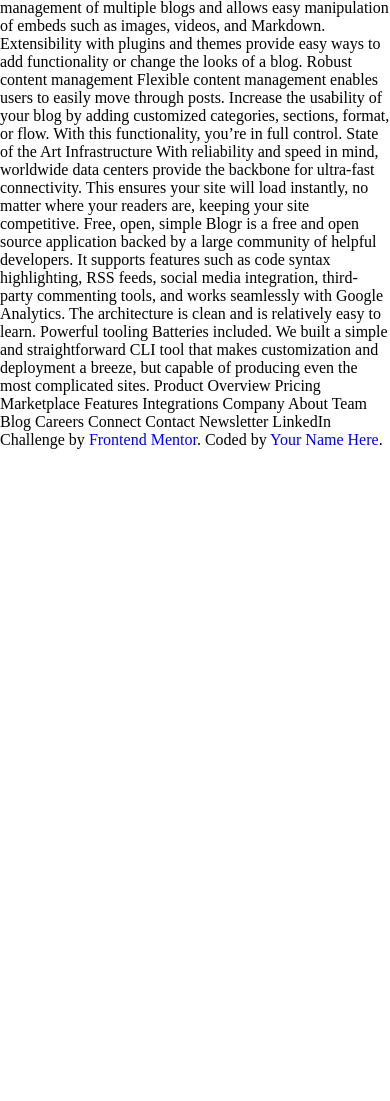
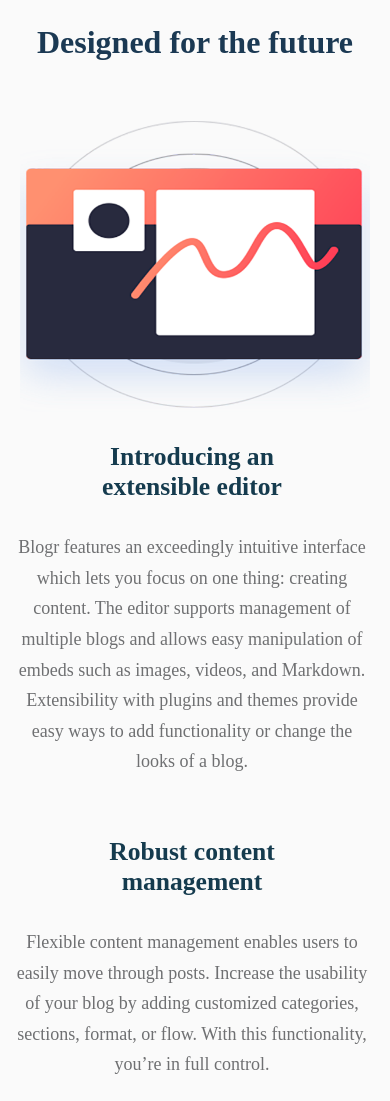
Before and after one commit to ArturdaSilvaRezende/Blogr-Landing-Page, a website built with webpack: page src/index.html in a window 390 px wide. Shown: the part 899-2000 px from the top of the page. Before the commit the page ends 1348 px from the top, so only its background shows below. Built offline with nearby package versions, Linux system fonts and the light colour scheme.

Commit message:
concluded and responsive designed-Section

```diff
--- a/src/index.html
+++ b/src/index.html
@@ -135,34 +135,78 @@
 
         </div><!-- title publicity -->
 
-    </header>
+    </header><!-- header -->
+
+    <main class="main">
+
+        <section class="designedSection">
+
+            <h1 class="designedTitle">Designed for the future</h1>
+
+            <div class="designedContent">
 
 
-    Designed for the future
 
-    Introducing an extensible editor
-    Blogr features an exceedingly intuitive interface which lets you focus on one thing: creating content.
-    The editor supports management of multiple blogs and allows easy manipulation of embeds such as images,
-    videos, and Markdown. Extensibility with plugins and themes provide easy ways to add functionality or
-    change the looks of a blog.
+                <div class="container">
 
-    Robust content management
-    Flexible content management enables users to easily move through posts. Increase the usability of your blog
-    by adding customized categories, sections, format, or flow. With this functionality, you’re in full control.
+
+                    <div class="designedDesc">
+                        <h1>Introducing an extensible editor</h1>
+                        <p>Blogr features an exceedingly intuitive interface which lets you focus on one thing: creating
+                            content. The editor supports management of multiple blogs and allows easy manipulation of
+                            embeds such as images, videos, and Markdown. Extensibility with plugins and themes provide
+                            easy ways to add functionality or change the looks of a blog.</p>
+                    </div>
+
+                    <div class="designedDesc">
+                        <h1>Robust content management</h1>
+                        <p>Flexible content management enables users to easily move through posts. Increase the
+                            usability of your blog by adding customized categories, sections, format, or flow. With this
+                            functionality, you’re in full control.</p>
+                    </div>
+
+                </div><!-- container description -->
+
+                <figure class="imgDesktop">
+
+                    <img src="assets/illustration-editor-desktop.png" alt="llustration-editor-desktop-img">
+
+                </figure><!-- llustration-editor-desktop-img -->
+
+                <figure class="imgMobile">
+                    <img src="assets/illustration-editor-mobile.png" alt="illustration-editor-mobile-img">
+                </figure>
+
+            </div>
+
+        </section><!--  designed section -->
+
+        <section class="stateSection">
 
             State of the Art Infrastructure
             With reliability and speed in mind, worldwide data centers provide the backbone for ultra-fast connectivity.
             This ensures your site will load instantly, no matter where your readers are, keeping your site competitive.
 
+        </section><!-- state section -->
+
+        <section class="descriptionSection">
+
             Free, open, simple
             Blogr is a free and open source application backed by a large community of helpful developers. It supports
-    features such as code syntax highlighting, RSS feeds, social media integration, third-party commenting tools,
+            features such as code syntax highlighting, RSS feeds, social media integration, third-party commenting
+            tools,
             and works seamlessly with Google Analytics. The architecture is clean and is relatively easy to learn.
 
             Powerful tooling
-    Batteries included. We built a simple and straightforward CLI tool that makes customization and deployment a breeze,
-    but
-    capable of producing even the most complicated sites.
+            Batteries included. We built a simple and straightforward CLI tool that makes customization and deployment a
+            breeze,
+            butapable of producing even the most complicated sites.
+
+        </section><!-- descriotion section -->
+
+    </main><!-- main content -->
+
+    <footer>
 
         Product
 
@@ -190,6 +234,8 @@
             Coded by <a href="#">Your Name Here</a>.
         </div>
 
+    </footer><!-- footer -->
+
 </body>
 
 </html>
--- a/src/js/index.js
+++ b/src/js/index.js
@@ -15,3 +15,6 @@ import "./header";
 import BgHeader from "./classBgHeader";
 const bg = new BgHeader();
 bg.insertBgHeader();
+
+//Main
+import "./mainContent";
--- /dev/null
+++ b/src/js/mainContent.js
@@ -0,0 +1,5 @@
+//desktop img
+import "../assets/illustration-editor-desktop.png";
+
+//mobile img
+import "../assets/illustration-editor-mobile.png";
--- /dev/null
+++ b/src/scss/_designed-section.scss
@@ -0,0 +1,139 @@
+@import "main-container";
+
+.designedSection {
+    grid-area: designedSection;
+    padding: 60px;
+    overflow: hidden;
+    position: relative;
+
+    .designedTitle {
+        color: #1b3953;
+        font-size: 2.3rem;
+        margin-bottom: 40px;
+        width: 100%;
+        position: relative;
+        text-align: right;
+        top: 10%;
+        right: 23%;
+    }
+
+    .designedContent {
+
+       display: flex;
+       justify-content: space-between;
+        align-items: center;
+
+        .container {
+
+            display: flex;
+            flex-direction: column;
+            width: 100%;
+
+            .designedDesc {
+
+                margin: 30px auto 30px auto;
+
+
+                h1 {
+                    color: #153b4e;
+                    margin-bottom: 30px;
+                    font-size: 1.6rem;
+                }
+
+                p {
+                    color: #6f7072;
+                    line-height: 1.7;
+                    font-size: 16px;
+                }
+
+            }
+
+
+        }
+
+        .imgDesktop {
+
+            width: 100%;
+
+            img {
+                width: 100%;
+                height: 50vmax;
+                display: block;
+                position: relative;
+                right: -33%;
+            }
+        }
+
+        .imgMobile {
+            display: none;
+        }
+    }
+
+}
+
+@media screen and (max-width: 1023px) {
+
+    .designedSection {
+
+        position: relative;
+        padding: 40px 0;
+
+        .designedTitle {
+            order: 1;
+            width: 100%;
+            font-size: 2rem;
+            position: static;
+            text-align: center;
+            margin-top: 10%;
+            padding: 0 20px;
+        }
+
+        .designedContent {
+
+           flex-wrap: wrap;
+
+            .container {
+                order: 3;
+                width: 100%;
+                position: relative;
+                left: -3px;
+
+                .designedDesc {
+
+                    margin: 30px auto;
+                    text-align: center;
+
+
+                    h1 {
+                        width: 200px;
+                        margin: 0 auto 30px auto;
+                    }
+
+                    p {
+                        width: 90%;
+                        margin: 0 auto;
+                       font-size: 18px;
+
+                    }
+                }
+            }
+
+            .imgDesktop {
+                display: none;
+            }
+
+            .imgMobile {
+                order: 2;
+                display: block;
+                width: 100;
+                margin: 5% auto 0 auto;
+                padding: 0 20px;
+
+                img {
+                    width: 100%;
+                    display: block;
+                }
+            }
+        }
+    }
+}
--- /dev/null
+++ b/src/scss/_main-container.scss
@@ -0,0 +1,29 @@
+@import "vaiables";
+
+.main {
+    display: grid;
+    grid-template-columns: 1fr 1fr 1fr;
+    grid-template-areas:
+    "designedSection designedSection designedSection"
+    "stateSection stateSection stateSection"
+    "descriptionSection descriptionSection descriptionSection";
+}
+
+@media screen and (max-width: 992px) {
+    .main {
+        grid-template-columns: 100%;
+        grid-template-areas:
+        "designedSection"
+        "stateSection"
+        "descriptionSection";
+    }
+
+}
+
+.stateSection {
+    grid-area: stateSection;
+}
+
+.descriptionSection {
+    grid-area: descriptionSection;
+}
--- a/src/scss/_reset.scss
+++ b/src/scss/_reset.scss
@@ -14,6 +14,12 @@ a {
     text-decoration: none;
 }
 
+body {
+    background-color: #fafafa;
+    font-size: 16px;
+}
+
 body, html {
     height: 100%;
+    width: 100%;
 }
--- a/src/scss/main.scss
+++ b/src/scss/main.scss
@@ -1,3 +1,7 @@
 @import "reset";
 @import "vaiables";
-@import "./header";
+@import "header";
+
+//main content
+@import "main-container";
+@import "designed-section";
```
Also changed, not shown: src/assets/illustration-editor-desktop.png (added), src/assets/illustration-editor-desktop.svg (deleted), src/assets/illustration-editor-mobile.png (added), src/assets/illustration-editor-mobile.svg (deleted). Lines whose indentation alone changed are shown as unchanged.
